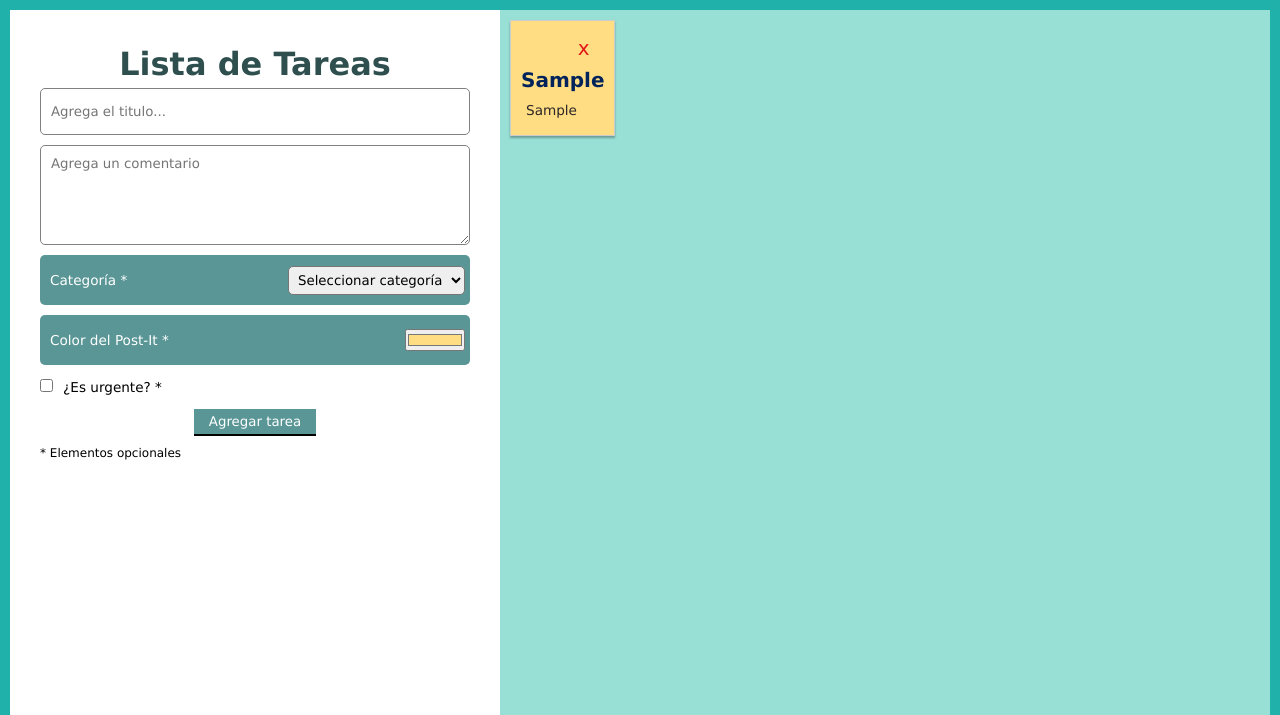
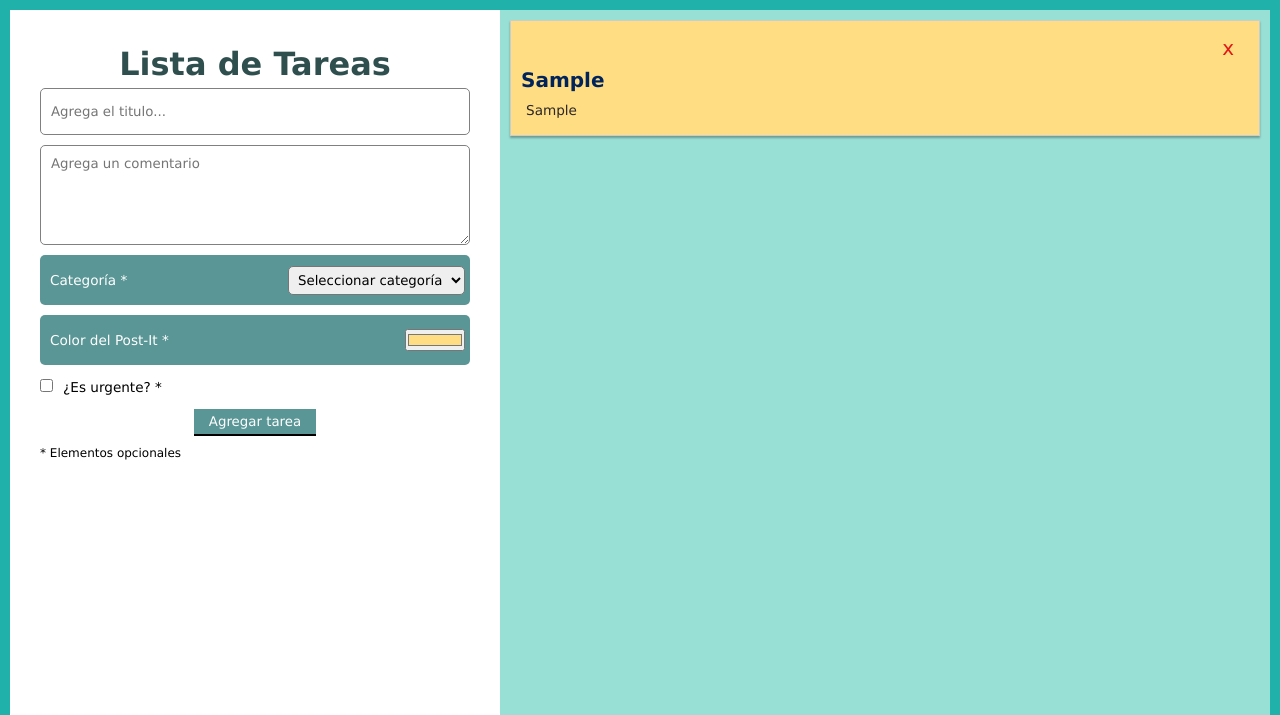
Before and after one commit to jonycho/to-do-list, a plain HTML site: page index.html in a window 1280 px wide. Both pictures are taken after typing "Sample", "Sample" into the empty fields and a click on the button "Agregar tarea". Shown: the top 715 px of the page. Drawn offline with Linux system fonts and the light colour scheme.

Commit message:
Update styles.css

```diff
--- a/styles.css
+++ b/styles.css
@@ -64,14 +64,14 @@ textarea{
 }
 
 
-.li-container{
+#post{
     padding: 0;
     display: flex;
     flex-wrap: wrap;
     gap:10px;
 }
 
-.li-container li{
+#post li{
     padding: 10px;
     box-shadow: 0 2px 2px rgb(0,0,0,0.3);
     border: 1px solid #ccc;
@@ -81,12 +81,12 @@ margin-bottom:10px;
 flex:1 350px;
 
 }
-.li-container li h2{
+#post li h2{
     font-size: 1.25em;
     color: #00235B;
 }
 
-.li-container li p{
+#post li p{
     border-radius: 5px;
 padding: 5px;
 margin:0;
```
